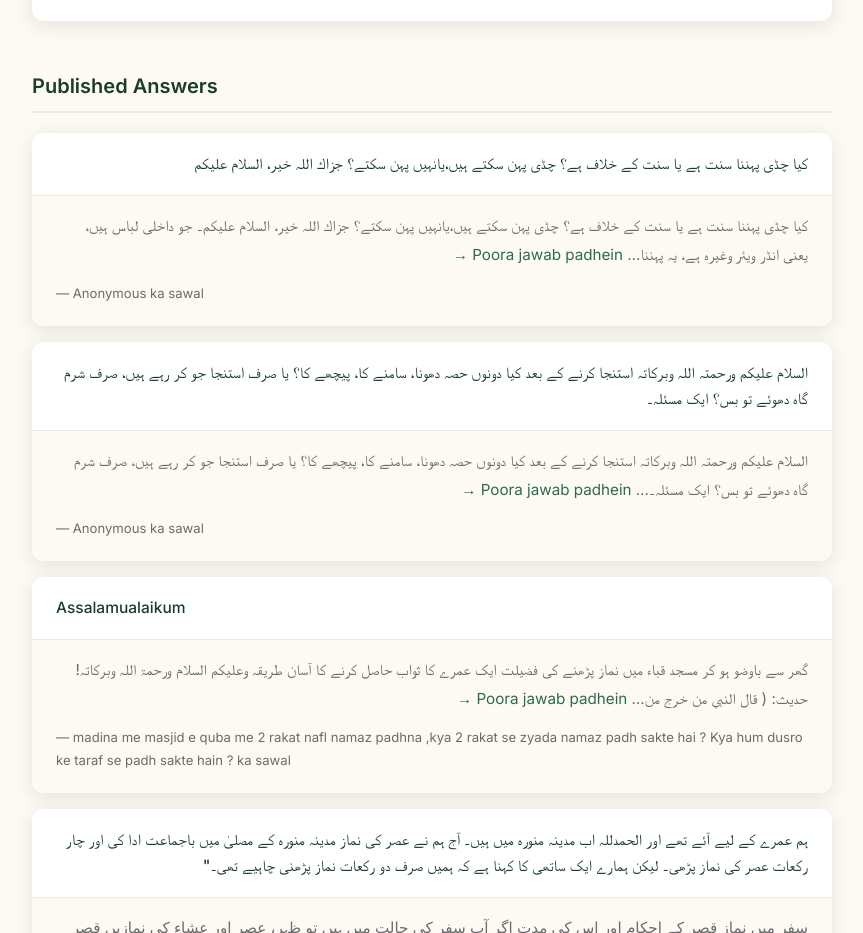
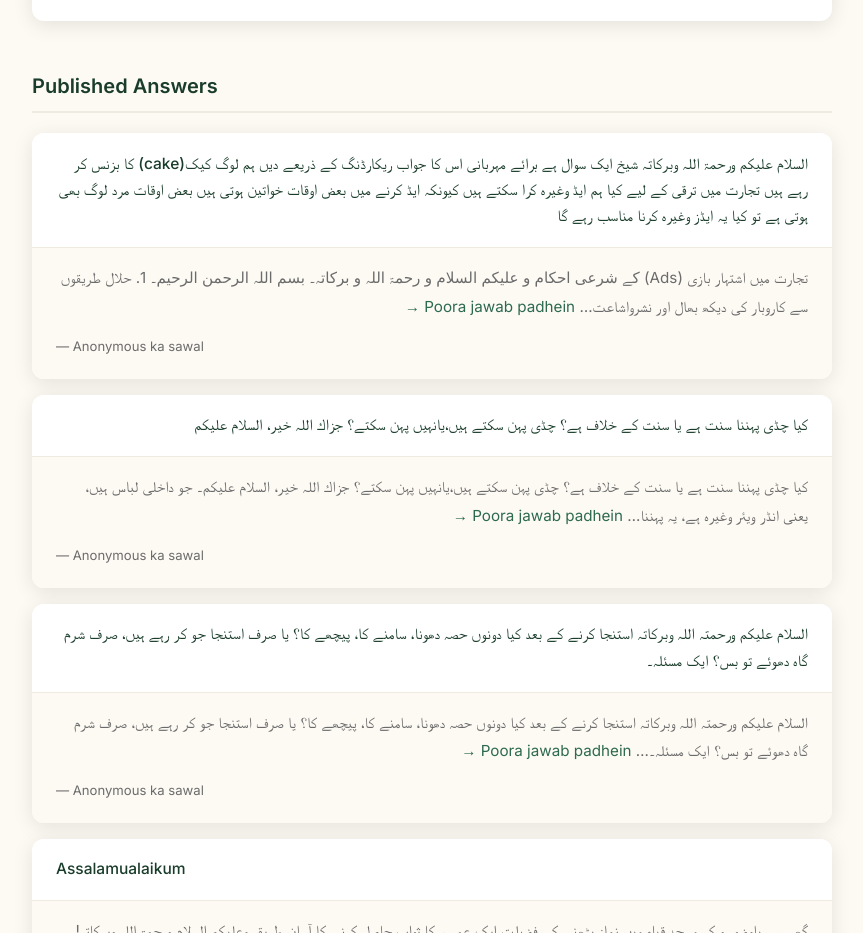
Before and after one commit to asifmadani/asifmadani.github.io, a plain HTML site: page qa.html in a window 1280 px wide. Shown: the part 1380-2313 px from the top of the page, without its empty margins (208-1071 px from the left). Drawn offline with Linux system fonts and the light colour scheme.

Commit message:
Admin add: السلام علیکم ورحمۃ اللہ وبرکاتہ   شیخ ایک سوال ہے

```diff
--- a/qa.html
+++ b/qa.html
@@ -146,6 +146,15 @@
       <!-- PUBLISHED Q&A -->
       <div class="published-qa">
         <h2>Published Answers</h2>
+        <div class="qa-item" data-name="Anonymous" data-id="1790698048900">
+          <div class="qa-question">
+            <h3><a href="qa/1790698048900.html">السلام علیکم ورحمۃ اللہ وبرکاتہ   شیخ ایک سوال ہے برائے مہربانی اس کا جواب ریکارڈنگ کے ذریعے دیں ہم لوگ کیک(cake) کا بزنس کر رہے ہیں  تجارت میں ترقی کے لیے کیا ہم ایڈ وغیرہ کرا سکتے ہیں کیونکہ ایڈ کرنے میں بعض اوقات خواتین ہوتی ہیں بعض اوقات مرد لوگ بھی ہوتی ہے  تو کیا یہ ایڈز وغیرہ کرنا مناسب رہے گا</a></h3>
+          </div>
+          <div class="qa-answer">
+            <div class="content-body"><p>تجارت میں اشتہار بازی (Ads) کے شرعی احکام و علیکم السلام و رحمۃ اللہ و برکاتہ۔ بسم اللہ الرحمن الرحیم۔ 1. حلال طریقوں سے کاروبار کی دیکھ بھال اور نشرواشاعت… <a href="qa/1790698048900.html">Poora jawab padhein →</a></p></div>
+            <p style="font-size:0.82rem;color:var(--text-light);margin-top:0.5rem;">— Anonymous ka sawal</p>
+          </div>
+        </div>
         <div class="qa-item" data-name="Anonymous" data-id="1790650508068">
           <div class="qa-question">
             <h3><a href="qa/1790650508068.html">کیا چڈی پہننا سنت ہے یا سنت کے خلاف ہے؟ چڈی پہن سکتے ہیں،یانہیں پہن سکتے؟    جزاك اللہ خیر، السلام علیکم</a></h3>
```
